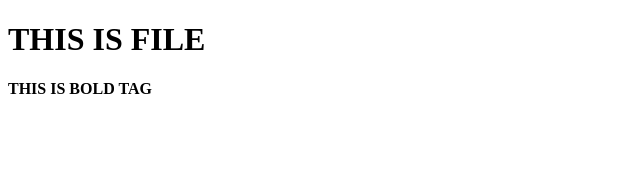
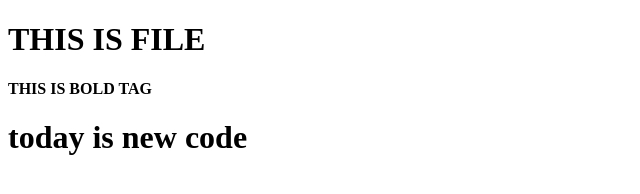
Before and after one commit to swati334/practice, a plain HTML site: page index.html in a window 1280 px wide. Shown: the whole page, without its empty margins (0-640 px from the left). Drawn offline with Linux system fonts and the light colour scheme.

Commit message:
new line added with heading h5

```diff
--- a/index.html
+++ b/index.html
@@ -5,5 +5,7 @@
 <body>
 <h1>THIS IS FILE</h1>
 <b>THIS IS BOLD TAG</b>
+  <h1>today is new code </h1>
+
 </body>
 </html>
```
